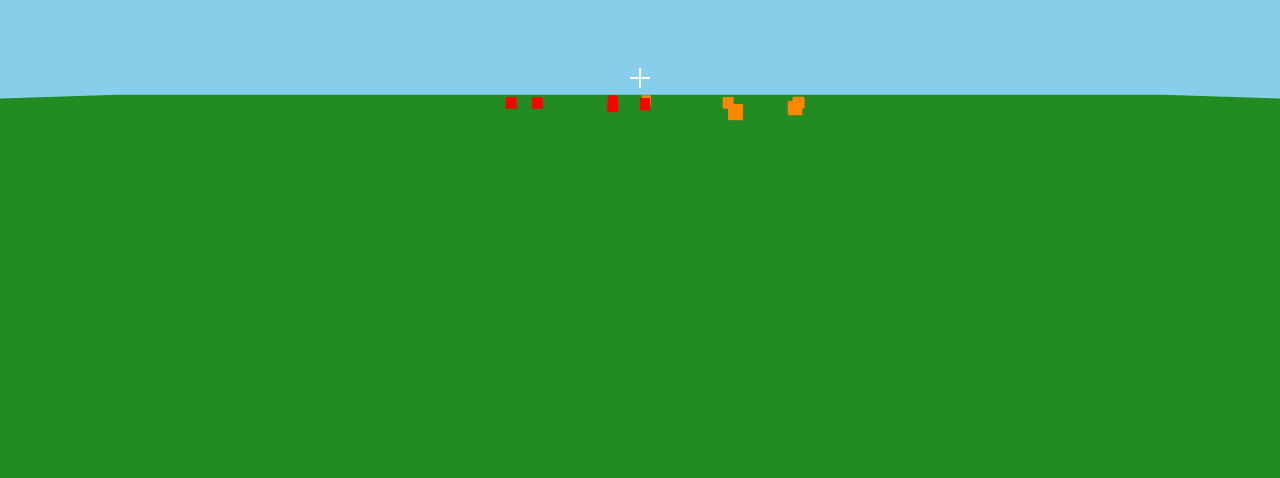
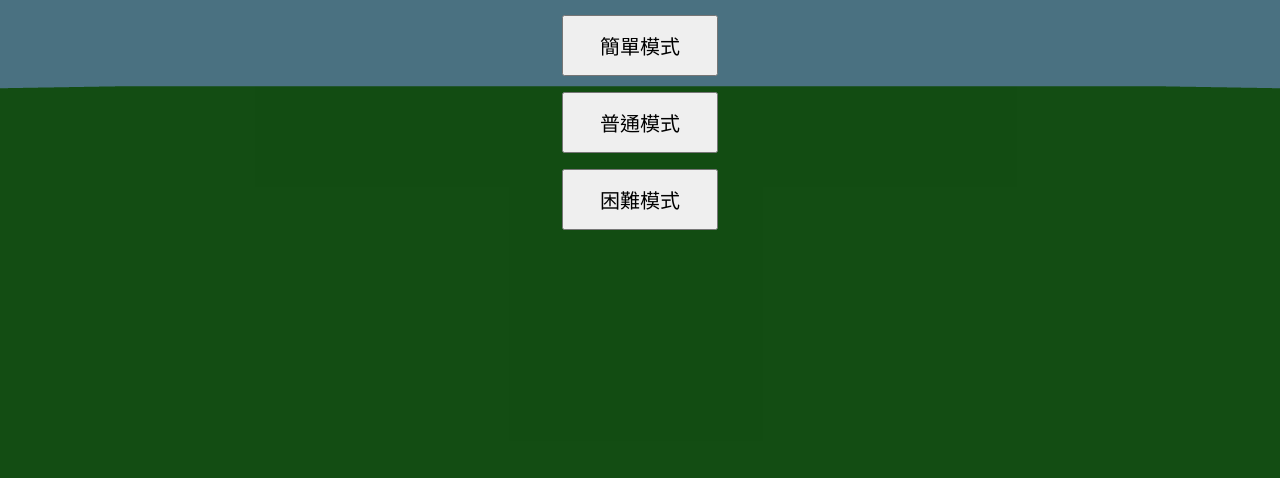
Before and after one commit to i1310613-tech/rivals-game, a plain HTML site: page index.html in a window 1280 px wide. Shown: the part 322-800 px from the top of the page. Drawn offline with nearby package versions, Linux system fonts and the light colour scheme.

Commit message:
Update index.html

```diff
--- a/index.html
+++ b/index.html
@@ -2,205 +2,215 @@
 <html lang="zh-Hant">
 <head>
 <meta charset="UTF-8">
-<title>3D FPS 高難度槍戰遊戲</title>
+<title>SkyStrike：3D 槍戰</title>
 <style>
-    body { margin: 0; overflow: hidden; cursor: none; }
-    #ui {
-        position: fixed;
-        top: 10px;
-        left: 10px;
-        padding: 10px;
-        background: rgba(0,0,0,0.5);
-        color: white;
-        font-family: Arial;
-        border-radius: 6px;
+body{margin:0;overflow:hidden;font-family:Arial;}
+#menu{
+    position:fixed;inset:0;
+    display:flex;flex-direction:column;
+    justify-content:center;align-items:center;
+    color:white;background:rgba(0,0,0,0.45);z-index:10;
 }
-    /* 準心 */
-    #crosshair {
-        position: fixed;
-        top: 50%;
-        left: 50%;
-        width: 20px;
-        height: 20px;
-        margin-left: -10px;
-        margin-top: -10px;
+button{padding:14px 36px;font-size:20px;margin:8px;cursor:pointer}
+#ui{
+    position:fixed;top:10px;left:10px;
+    padding:10px;background:rgba(0,0,0,.5);
+    color:white;border-radius:6px;display:none;z-index:5;
 }
-    #crosshair:before, #crosshair:after {
-        content: '';
-        position: absolute;
-        background: white;
+#crosshair{
+    position:fixed;top:50%;left:50%;
+    width:18px;height:18px;margin:-9px;
+    pointer-events:none;display:none;z-index:5;
 }
-    #crosshair:before {
-        top: 50%;
-        left: 0;
-        width: 100%;
-        height: 2px;
-        transform: translateY(-50%);
+#crosshair:before,#crosshair:after{
+    content:'';position:absolute;background:white;
 }
-    #crosshair:after {
-        left: 50%;
-        top: 0;
-        width: 2px;
-        height: 100%;
-        transform: translateX(-50%);
+#crosshair:before{width:100%;height:2px;top:50%;transform:translateY(-50%)}
+#crosshair:after{height:100%;width:2px;left:50%;transform:translateX(-50%)}
+#msg{
+    position:fixed;top:50%;left:50%;
+    transform:translate(-50%,-50%);
+    font-size:36px;color:yellow;display:none;z-index:20;
 }
 </style>
 </head>
 <body>
 
-<div id="ui">
-    <b>操作說明</b><br>
-    W/A/S/D：移動<br>
-    滑鼠：旋轉視角<br>
-    左鍵：射擊<br>
-    HP: <span id="hp">3</span>
+<div id="menu">
+    <h1>SkyStrike：3D 槍戰</h1>
+    <button onclick="startGame('easy')">簡單模式</button>
+    <button onclick="startGame('normal')">普通模式</button>
+    <button onclick="startGame('hard')">困難模式</button>
 </div>
+
+<div id="ui">HP：<span id="hp">5</span> | 擊殺數：<span id="kills">0</span></div>
 <div id="crosshair"></div>
+<div id="msg">通關成功！</div>
 
 <script src="https://cdnjs.cloudflare.com/ajax/libs/three.js/r128/three.min.js"></script>
 <script>
-/* ====== 基本場景 ====== */
-const scene = new THREE.Scene();
-scene.background = new THREE.Color(0x87ceeb);
+/* ===== 模式設定 ===== */
+const modes={
+    easy:{spawn:2000,enemy:{color:0xff5555,speed:0.015,size:[0.9,1.8,0.6]},goal:20},
+    normal:{spawn:1200,enemy:{color:0xff0000,speed:0.03,size:[0.6,1.6,0.4]},goal:40},
+    hard:{spawn:700,enemy:{color:0xaa00ff,speed:0.055,size:[0.4,1.3,0.3]},goal:60}
+};
+let mode=null;
 
-const camera = new THREE.PerspectiveCamera(
-    75, window.innerWidth / window.innerHeight, 0.1, 1000
-);
-camera.position.set(0, 1.6, 0);
+/* ===== 核心變數 ===== */
+let scene,camera,renderer;
+let player={pos:new THREE.Vector3()};
+let bullets=[],enemies=[];
+let keys={},yaw=0,pitch=0;
+let hp=5;
+let playing=false;
+let kills=0;
 
-const renderer = new THREE.WebGLRenderer({ antialias: true });
-renderer.setSize(window.innerWidth, window.innerHeight);
+/* ===== 初始化場景 ===== */
+initScene();
+animate();
+
+/* ===== 開始遊戲 ===== */
+function startGame(m){
+    mode=modes[m];
+    playing=true;
+    kills=0;
+    document.getElementById('kills').innerText=kills;
+    document.getElementById('menu').style.display='none';
+    document.getElementById('ui').style.display='block';
+    document.getElementById('crosshair').style.display='block';
+    document.getElementById('msg').style.display='none';
+    bullets=[];
+    enemies=[];
+    player.pos.set(0,0,0);
+    document.body.requestPointerLock();
+    setInterval(spawnEnemy,mode.spawn);
+}
+
+/* ===== 場景 ===== */
+function initScene(){
+    scene=new THREE.Scene();
+    scene.background=new THREE.Color(0x87ceeb);
+    camera=new THREE.PerspectiveCamera(75,innerWidth/innerHeight,0.1,1000);
+    camera.rotation.order="YXZ";
+    renderer=new THREE.WebGLRenderer({antialias:true});
+    renderer.setSize(innerWidth,innerHeight);
     document.body.appendChild(renderer.domElement);
 
-/* ====== 地板 ====== */
-const floor = new THREE.Mesh(
-    new THREE.PlaneGeometry(100, 100),
-    new THREE.MeshBasicMaterial({ color: 0x228B22 })
+    const floor=new THREE.Mesh(
+        new THREE.PlaneGeometry(200,200),
+        new THREE.MeshBasicMaterial({color:0x228B22})
     );
-floor.rotation.x = -Math.PI / 2;
+    floor.rotation.x=-Math.PI/2;
     scene.add(floor);
+}
 
-/* ====== 玩家 ====== */
-const player = { position: new THREE.Vector3(0,0,0) };
-let playerHP = 3;
-document.getElementById("hp").innerText = playerHP;
+/* ===== 產生敵人 ===== */
+function spawnEnemy(){
+    if(!playing || !mode) return;
+    const s=mode.enemy.size;
+    const e=new THREE.Mesh(
+        new THREE.BoxGeometry(s[0],s[1],s[2]),
+        new THREE.MeshBasicMaterial({color:mode.enemy.color})
+    );
+    e.position.set((Math.random()-0.5)*40,0,-40);
+    e.userData.speed=mode.enemy.speed;
+    enemies.push(e);
+    scene.add(e);
+}
 
-/* ====== 控制 ====== */
-const keys = {};
-window.addEventListener('keydown', e => keys[e.code] = true);
-window.addEventListener('keyup', e => keys[e.code] = false);
-
-/* ====== 滑鼠視角 ====== */
-let pitch = 0, yaw = 0;
-document.body.requestPointerLock = document.body.requestPointerLock || document.body.mozRequestPointerLock;
-document.body.onclick = ()=>document.body.requestPointerLock();
-
-document.addEventListener('mousemove', e=>{
-    yaw -= e.movementX * 0.002;
-    pitch -= e.movementY * 0.002;
-    pitch = Math.max(-Math.PI/2, Math.min(Math.PI/2, pitch));
-});
-
-/* ====== 子彈 ====== */
-const bullets = [];
-function shoot() {
-    const b = new THREE.Mesh(
-        new THREE.BoxGeometry(0.05,0.05,0.3),
-        new THREE.MeshBasicMaterial({ color: 0xffff00 })
+/* ===== 子彈 ===== */
+function shoot(){
+    if(!playing) return;
+    const dir=new THREE.Vector3();
+    camera.getWorldDirection(dir);
+    const b=new THREE.Mesh(
+        new THREE.SphereGeometry(0.06,6,6),
+        new THREE.MeshBasicMaterial({color:0xffff00})
     );
-    const dir = new THREE.Vector3(0,0,-1).applyEuler(new THREE.Euler(pitch, yaw, 0));
     b.position.copy(camera.position);
-    b.userData.dir = dir;
+    b.userData.vel=dir.clone().multiplyScalar(1);
+    b.userData.life=80;
     bullets.push(b);
     scene.add(b);
 }
-window.addEventListener('mousedown', e => { if(e.button===0) shoot(); });
 
-/* ====== 敵人 ====== */
-const enemies = [];
-let gameTime = 0;
+/* ===== 輸入 ===== */
+addEventListener("mousedown",e=>e.button===0&&shoot());
+addEventListener("keydown",e=>keys[e.code]=true);
+addEventListener("keyup",e=>keys[e.code]=false);
+addEventListener("mousemove",e=>{
+    if(!playing) return;
+    yaw-=e.movementX*0.002;
+    pitch-=e.movementY*0.002;
+    pitch=Math.max(-1.4,Math.min(1.4,pitch));
+});
 
-function createEnemy() {
-    const type = Math.random() < 0.3 ? 'fast' : 'normal';
-    const g = new THREE.Mesh(
-        new THREE.BoxGeometry(0.5,1.2,0.4),
-        new THREE.MeshBasicMaterial({ color: type==='fast'?0xff8800:0xff0000 })
-    );
-    g.position.set((Math.random()-0.5)*20,0,-30);
-    g.userData = { type };
-    enemies.push(g);
-    scene.add(g);
-}
-
-// 每秒生成兩個敵人
-setInterval(()=>{
-    createEnemy();
-    createEnemy();
-    gameTime += 1;
-}, 1000);
-
-/* ====== 動畫 ====== */
-function animate() {
+/* ===== 主迴圈 ===== */
+function animate(){
     requestAnimationFrame(animate);
 
-    // 玩家移動
-    const speed = 0.1;
-    const forward = new THREE.Vector3(Math.sin(yaw),0,Math.cos(yaw));
-    const right = new THREE.Vector3(Math.sin(yaw+Math.PI/2),0,Math.cos(yaw+Math.PI/2));
-
-    if(keys.KeyW) player.position.add(forward.clone().multiplyScalar(speed));
-    if(keys.KeyS) player.position.add(forward.clone().multiplyScalar(-speed));
-    if(keys.KeyA) player.position.add(right.clone().multiplyScalar(-speed));
-    if(keys.KeyD) player.position.add(right.clone().multiplyScalar(speed));
-
-    camera.position.copy(player.position).add(new THREE.Vector3(0,1.6,0));
+    /* 移動 (W 前進) */
+    const speed=0.12;
+    const forward=new THREE.Vector3(Math.sin(yaw),0,Math.cos(yaw));
+    const right=new THREE.Vector3(Math.sin(yaw+Math.PI/2),0,Math.cos(yaw+Math.PI/2));
+    if(keys.KeyW) player.pos.add(forward.clone().multiplyScalar(speed));
+    if(keys.KeyS) player.pos.add(forward.clone().multiplyScalar(-speed));
+    if(keys.KeyA) player.pos.add(right.clone().multiplyScalar(-speed));
+    if(keys.KeyD) player.pos.add(right.clone().multiplyScalar(speed));
+    camera.position.copy(player.pos).add(new THREE.Vector3(0,1.6,0));
     camera.rotation.set(pitch,yaw,0);
 
-    // 子彈
-    bullets.forEach((b,i)=>{
-        b.position.add(b.userData.dir.clone().multiplyScalar(0.5));
-        if(b.position.distanceTo(player.position) > 50){
+    /* 子彈更新 & 碰到怪即擊殺 */
+    bullets.forEach((b,bi)=>{
+        b.position.add(b.userData.vel);
+        b.userData.life--;
+
+        enemies.forEach((e,ei)=>{
+            const hitRadius = Math.max(
+                e.geometry.parameters.width,
+                e.geometry.parameters.height,
+                e.geometry.parameters.depth
+            )*0.5;
+
+            if(b.position.distanceTo(e.position)<hitRadius){
+                scene.remove(e);
+                enemies.splice(ei,1);
                 scene.remove(b);
-            bullets.splice(i,1);
+                bullets.splice(bi,1);
+
+                kills++;
+                document.getElementById('kills').innerText=kills;
+
+                // 通關判定
+                if(kills>=mode.goal){
+                    playing=false;
+                    document.getElementById('msg').innerText='通關成功！';
+                    document.getElementById('msg').style.display='block';
+                }
             }
         });
 
-    // 敵人追蹤玩家
-    enemies.forEach((e,ei)=>{
-        const dir = new THREE.Vector3().subVectors(player.position,e.position).normalize();
-        const baseSpeed = e.userData.type==='fast'?0.04:0.02;
-        const speed = baseSpeed + gameTime*0.001; // 隨時間加快
-        e.position.add(dir.multiplyScalar(speed));
-
-        // 玩家碰撞
-        if(e.position.distanceTo(player.position) < 0.7){
-            playerHP--;
-            document.getElementById("hp").innerText = playerHP;
-            scene.remove(e);
-            enemies.splice(ei,1);
-            if(playerHP <=0) alert("遊戲結束");
-        }
-
-        // 子彈碰撞
-        bullets.forEach((b,bi)=>{
-            if(b.position.distanceTo(e.position) < 0.5){
-                scene.remove(e);
+        if(b.userData.life<=0){
             scene.remove(b);
-                enemies.splice(ei,1);
             bullets.splice(bi,1);
         }
     });
+
+    /* 敵人追逐 */
+    enemies.forEach(e=>{
+        const d=new THREE.Vector3().subVectors(player.pos,e.position).normalize();
+        e.position.add(d.multiplyScalar(e.userData.speed));
     });
 
     renderer.render(scene,camera);
 }
-animate();
 
-/* ====== 視窗調整 ====== */
-window.addEventListener('resize', ()=>{
-    camera.aspect = window.innerWidth/window.innerHeight;
+/* ===== 視窗調整 ===== */
+addEventListener("resize",()=>{
+    camera.aspect=innerWidth/innerHeight;
     camera.updateProjectionMatrix();
-    renderer.setSize(window.innerWidth,window.innerHeight);
+    renderer.setSize(innerWidth,innerHeight);
 });
 </script>
 </body>
```
Lines whose indentation alone changed are shown as unchanged.
